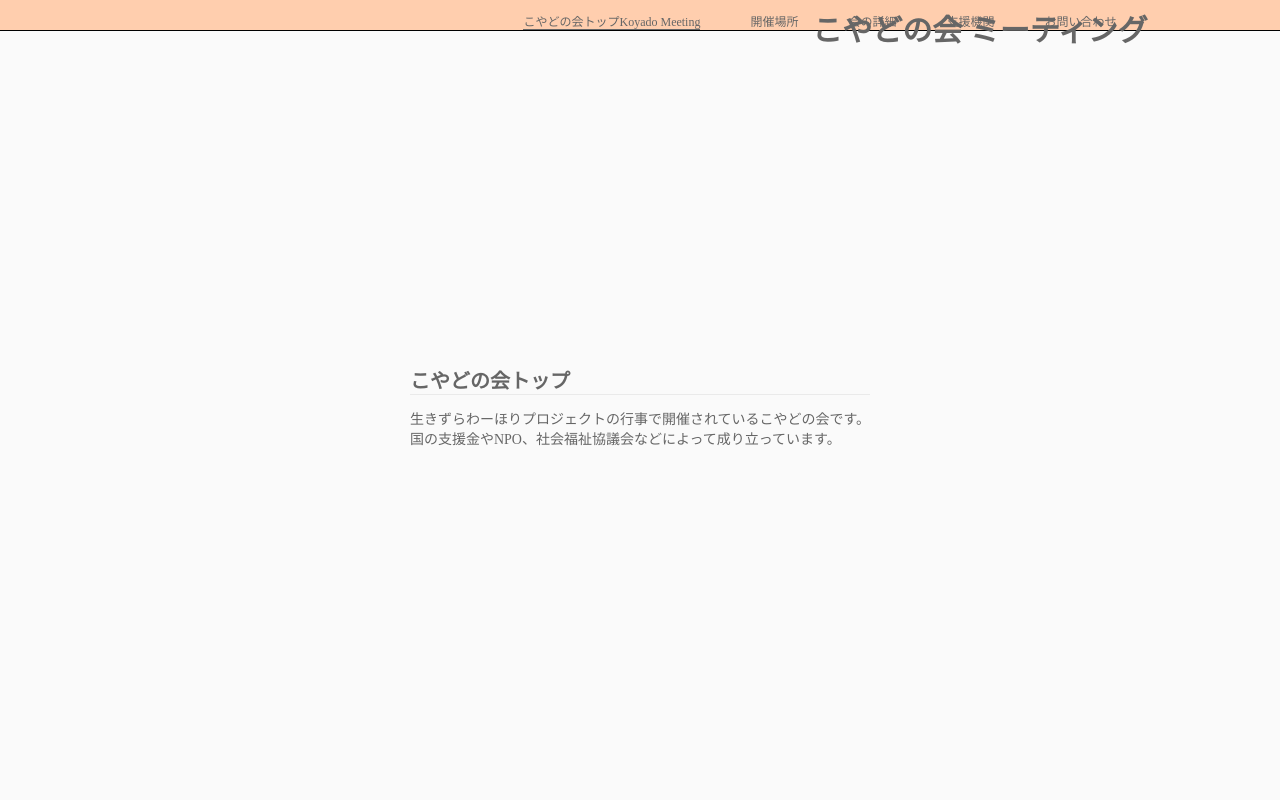
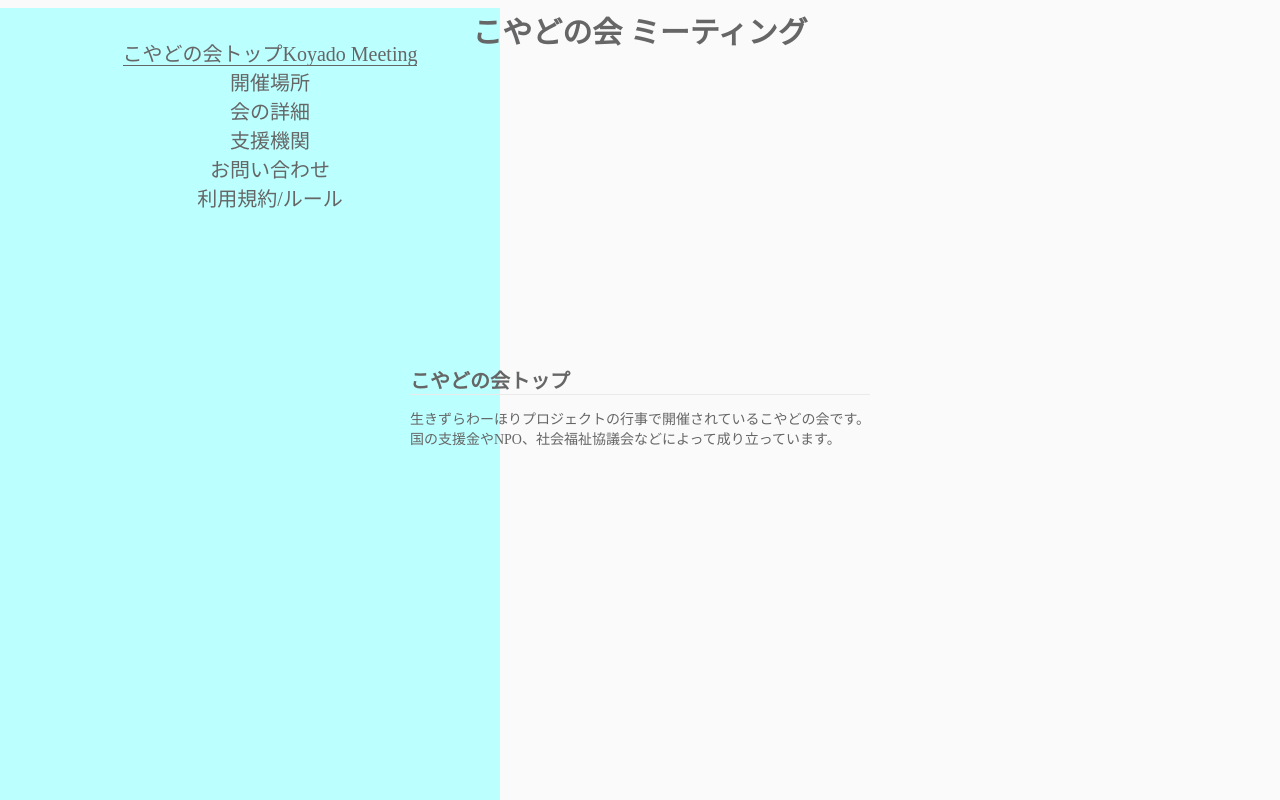
Before and after one commit to su-pull/chofu-koyado, a Next.js app: page / in a window 1280 px wide. Shown: the top 800 px of the page. Built offline with nearby package versions, Linux system fonts and the light colour scheme.

Commit message:
ahee ahu

```diff
--- a/components/Header.tsx
+++ /dev/null
@@ -1,44 +0,0 @@
-import ActiveLink from "./Sys/ActiveLink";
-import React from "react";
-
-const Header: React.FC = () => {
-  return (
-    <div>
-      <header className="bgg">
-        <div className="disableN">
-          <nav>
-            <ul className="nav1">
-              <li>
-                <ActiveLink href="/" activeClassName="headerState">
-                  <a className="scaleLinks">こやどの会トップKoyado Meeting</a>
-                </ActiveLink>
-              </li>
-              <li>
-                <ActiveLink href="/location" activeClassName="headerState">
-                  <a className="scaleLinks">開催場所</a>
-                </ActiveLink>
-              </li>
-              <li>
-                <ActiveLink href="/about" activeClassName="headerState">
-                  <a className="scaleLinks">会の詳細</a>
-                </ActiveLink>
-              </li>
-              <li>
-                <ActiveLink href="/links" activeClassName="headerState">
-                  <a className="scaleLinks">支援機関</a>
-                </ActiveLink>
-              </li>
-              <li>
-                <ActiveLink href="/contact" activeClassName="headerState">
-                  <a className="scaleLinks">お問い合わせ</a>
-                </ActiveLink>
-              </li>
-            </ul>
-          </nav>
-        </div>
-      </header>
-    </div>
-  );
-};
-
-export default Header;
--- a/components/Layout/layout.tsx
+++ b/components/Layout/layout.tsx
@@ -1,5 +1,5 @@
 import React, { useState, ReactNode } from "react";
-import Header from "../Header";
+import Sideber from "../Sideber";
 import MenuButton from "../MenuButton";
 import Menu from "../Menu";
 import Text from "../Text";
@@ -16,7 +16,7 @@ const Layout: React.FC<Props> = ({ children }) => {
     <>
       <MenuButton open={open} setOpen={setOpen} />
       <Menu open={open} setOpen={setOpen} />
-      <Header />
+      <Sideber />
       <Text />
       <div className="footerFix">{children}</div>
       <Footer />
--- a/components/Sideber.tsx
+++ b/components/Sideber.tsx
@@ -4,7 +4,7 @@ import React from "react";
 const Header: React.FC = () => {
   return (
     <div>
-      <header className="bgg">
+      <header className="SideColumn">
         <div className="disableN">
           <nav>
             <ul className="nav1">
@@ -33,6 +33,11 @@ const Header: React.FC = () => {
                   <a className="scaleLinks">お問い合わせ</a>
                 </ActiveLink>
               </li>
+              <li>
+                <ActiveLink href="/contact" activeClassName="headerState">
+                  <a className="scaleLinks">利用規約/ルール</a>
+                </ActiveLink>
+              </li>
             </ul>
           </nav>
         </div>
--- a/styles/_parts.scss
+++ b/styles/_parts.scss
@@ -99,17 +99,6 @@
   pointer-events: none;
 }
 
-.bgg {
-  z-index: 2;
-  position: absolute;
-  width: $r100;
-  height: 30px;
-  background: #ffceae;
-  border-bottom: solid 1px #000000;
-  top: $p0;
-  left: $p0;
-}
-
 .Line {
   display: none;
 }
--- a/styles/_setting.scss
+++ b/styles/_setting.scss
@@ -61,17 +61,11 @@ $ME: rgba(0, 0, 0, 0.75);
 
 @mixin NAV {
   font: {
-    size: 12px;
+    size: 20px;
   }
   position: relative;
-  display: flex;
-  justify-content: center;
-  align-items: center;
-  grid-gap: $p50;
   white-space: nowrap;
-  left: 160px;
-  top: -10px;
-  color: #fafafa;
+  left: 0px;
 }
 
 @mixin Hover {
--- a/styles/globals.scss
+++ b/styles/globals.scss
@@ -147,11 +147,18 @@ textarea {
   @include Mbutton;
 }
 
+.SideColumn {
+  position: absolute;
+  left: 0%;
+  width: 500px;
+  height: 1080px;
+  background-color: rgb(188, 255, 255);
+}
+
 .migiue {
   z-index: 5;
   position: relative;
-  top: -2px;
-  right: -340px;
+  right: 0px;
   font: {
     size: 30px;
     weight: bold;
```
